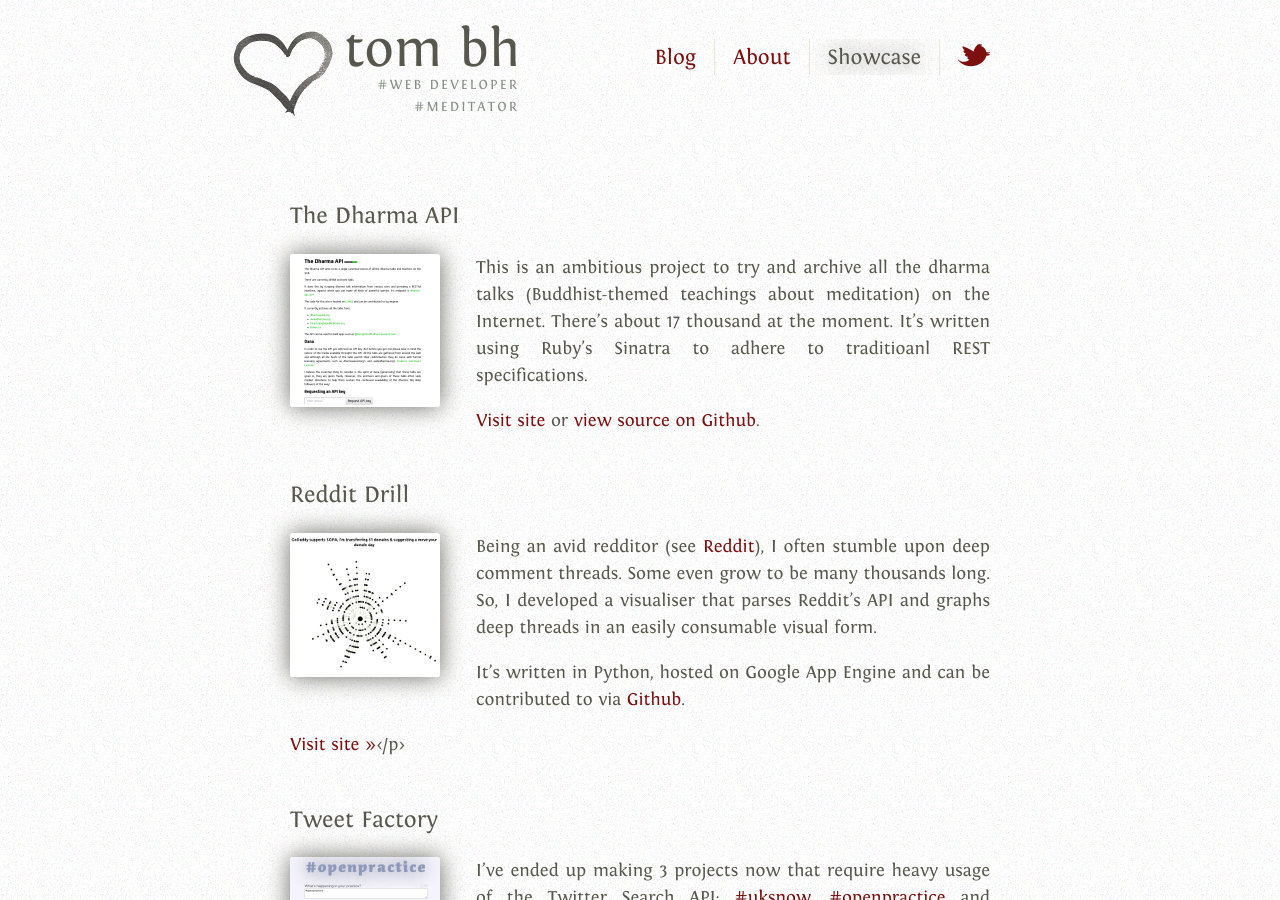
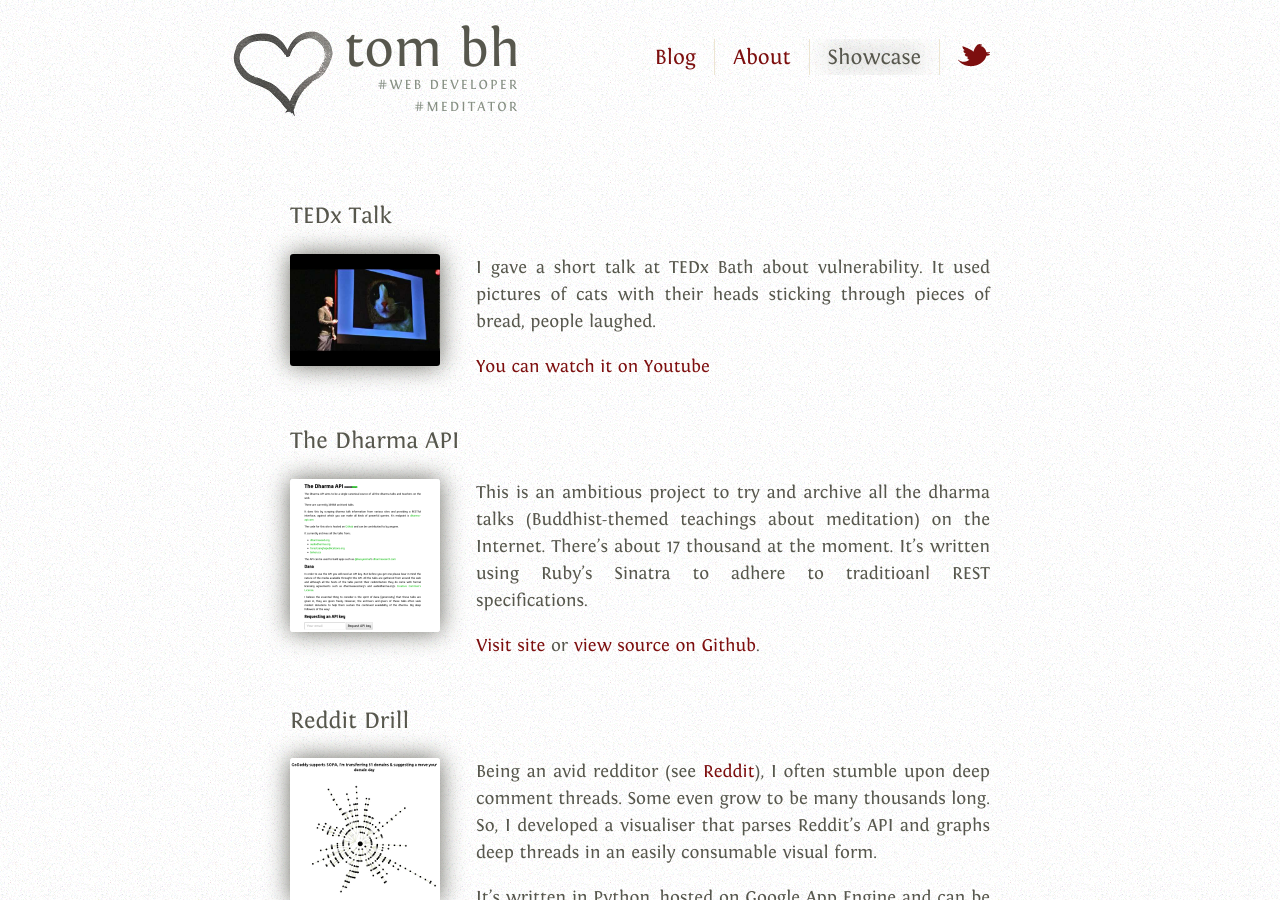
Before and after one commit to tombh/tombh.github.io, a Jekyll site: the page built from showcase/index.markdown, in a window 1280 px wide and 900 px high. Built offline with Jekyll 4.4.1, drawn with Linux system fonts in a browser that asks for light colours; Markdown is read by kramdown in place of the engine named in the settings.

Commit message:
Added TEDx talk. Tweaked about

```diff
--- a/about/index.markdown
+++ b/about/index.markdown
@@ -10,7 +10,7 @@
 ![picture "Picture of Tom BH"](/images/tomisme.jpg "Tom is me.")
 Hello, I'm Thomas Buckley-Houston, but you can call me tom. I live in Bristol, UK.
 
-I'm a full-stack web developer. Open source is my thing. My OS of choice is Debain Sid. Ruby makes me happiest.
+I'm a full-stack web developer, you can see the code I've written on [Github](http://github.com/tombh).
 
 In the real world I like to meditate and spend time at <a href="http://www.gaiahouse.co.uk/">Gaia House</a>. I have a degree in Religious Studies and like to read,
 <a href="http://www.tombh.co.uk/ive-written-a-book/">write</a>
@@ -18,4 +18,4 @@
 
 Please feel free to get in touch &mdash; <strong>tom<span style="display:none">nospam</span>@tombh.co.uk</strong>
 
-Or follow my [tweets](http://www.twitter.com/twombh), fork me on [Github](http://github.com/tombh), look at my [Flickr](http://www.flickr.com/photos/tombuckley/), join my [LinkedIn](http://www.linkedin.com/pub/thomas-buckley-houston/9/478/445), or hangout on my [G+ profile](https://plus.google.com/115720766788573901001).
+Or follow my [tweets](http://www.twitter.com/twombh), watch my [Youtubes](https://www.youtube.com/user/iamtombh/videos), look at my [Flickr](http://www.flickr.com/photos/tombuckley/), join my [LinkedIn](http://www.linkedin.com/pub/thomas-buckley-houston/9/478/445), or hangout on my [G+ profile](https://plus.google.com/115720766788573901001).
--- a/showcase/index.markdown
+++ b/showcase/index.markdown
@@ -4,6 +4,14 @@
 slug: showcase
 title: Showcase
 ---
+
+##TEDx Talk
+
+<img src="/images/youtube_bread_cat.jpg" alt="Dharma API"/>
+
+I gave a short talk at TEDx Bath about vulnerability. It used pictures of cats with their heads sticking through pieces of bread, people laughed.
+
+[You can watch it on Youtube](https://www.youtube.com/watch?v=FmpX1jkLrSY)
 
 ##The Dharma API
 
```
Also changed, not shown: images/youtube_bread_cat.jpg (added).
